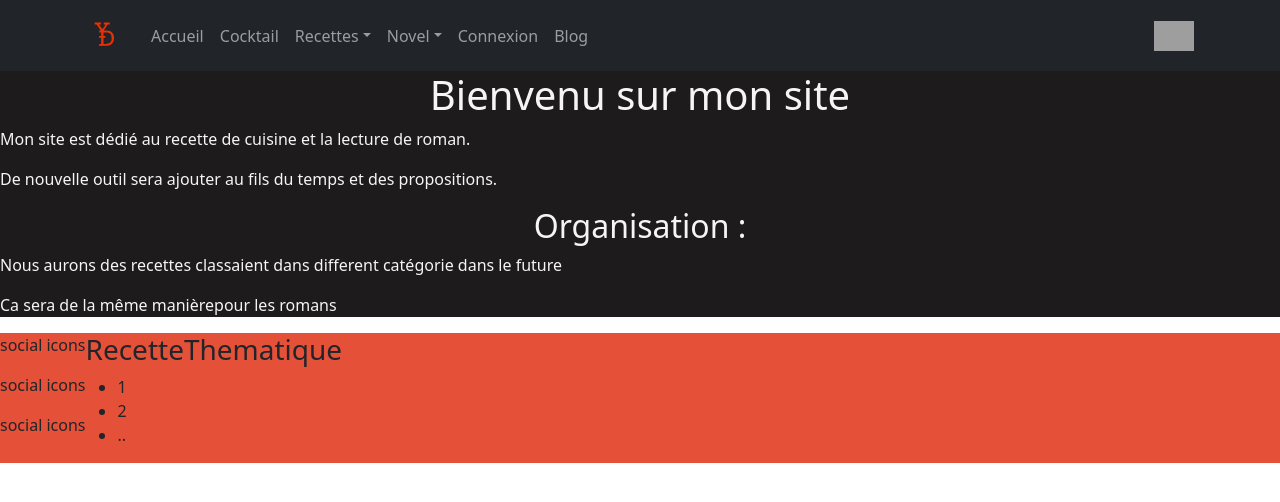
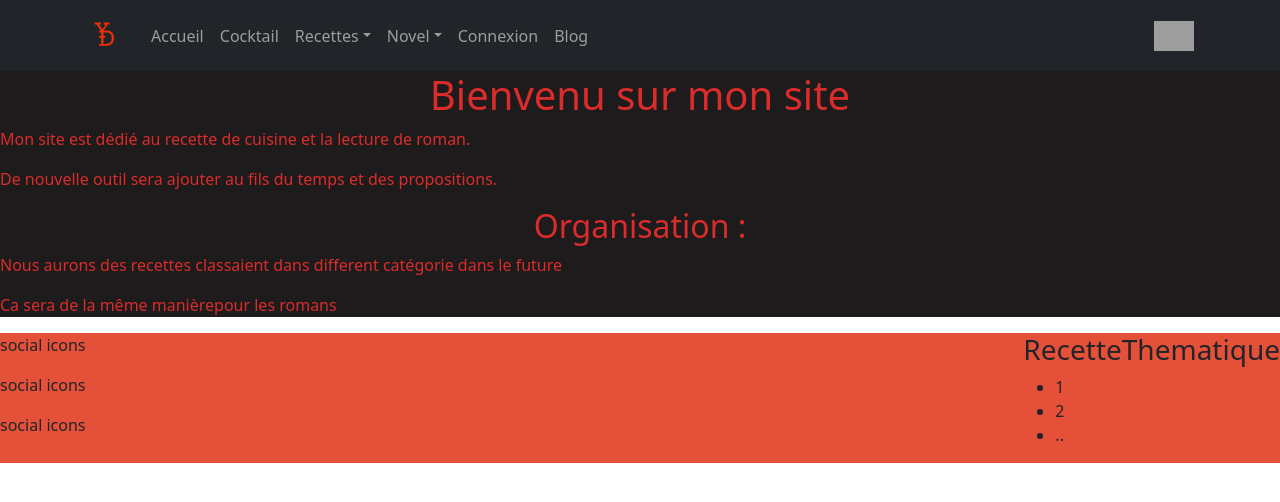
Before and after one commit to Koro0/my_books_frontend, a React (Create React App) app: page / in a window 1280 px wide. Shown: the top 502 px of the page. Built offline with nearby package versions, Linux system fonts and the light colour scheme; grey boxes are pictures that could not be loaded.

Commit message:
add styles

```diff
--- a/src/styles/App.scss
+++ b/src/styles/App.scss
@@ -5,10 +5,11 @@
 @import './footer.style.scss';
 @import './error.style.scss';
 @import './cocktail.style.scss';
+@import './index.style.scss';
 
 .darkMode {
     background: #1d1b1b;
-    color: whitesmoke;
+    color: rgb(219, 44, 44);
 }
 .lightMode {
     background: red;
--- a/src/styles/footer.style.scss
+++ b/src/styles/footer.style.scss
@@ -1,8 +1,16 @@
 .footer {
     padding: 0;
-
     &__Box {
         background-color: #e55039;
         display: flex;
     }
+    &__Social {
+        flex: 1;
+    }
+    &__Recipe {
+        flex: 1;
+    }
+    &__Thematique {
+        flex: 1;
+    }
 }
--- a/src/styles/index.style.scss
+++ b/src/styles/index.style.scss
@@ -0,0 +1,4 @@
+.index {
+    text-align: center;
+    margin: auto;
+}
```
